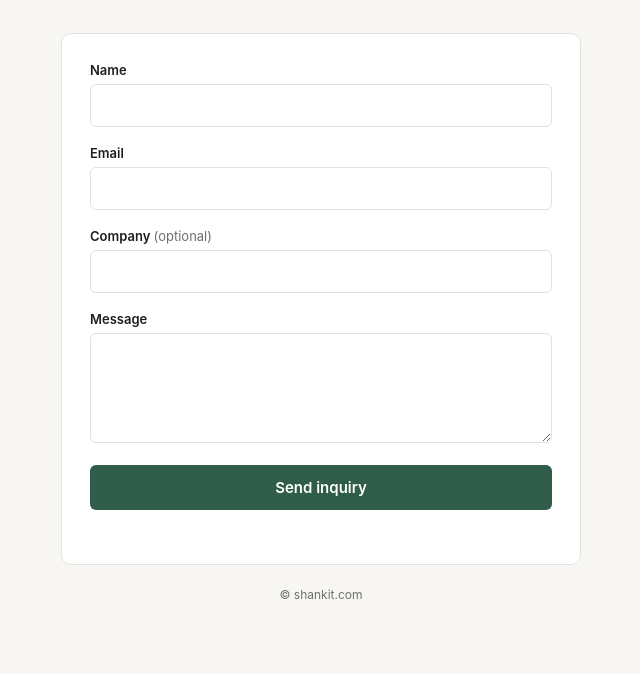
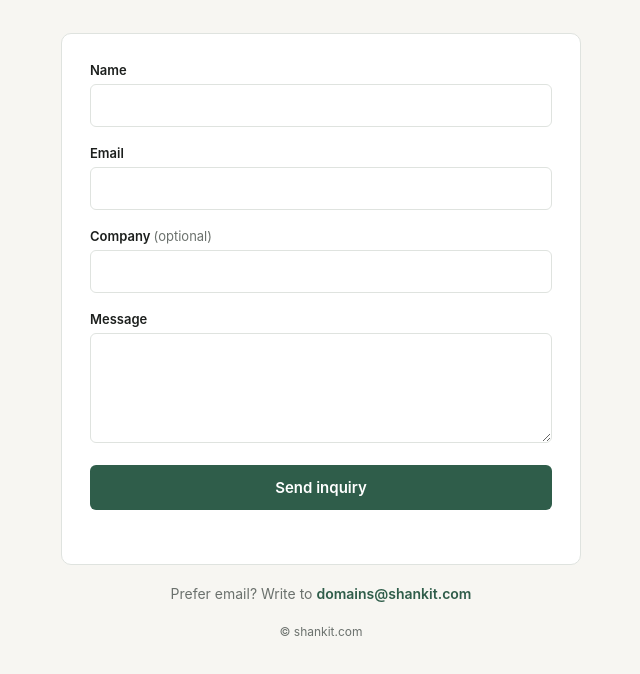
Before and after one commit to kpdiscount/shankit, a plain HTML site: page index.html in a window 1280 px wide. Shown: the part 244-918 px from the top of the page, without its empty margins (319-959 px from the left). Before the commit the page ends 894 px from the top, so only its background shows below. Drawn offline with Linux system fonts and the light colour scheme.

Commit message:
Add files via upload

```diff
--- a/index.html
+++ b/index.html
@@ -96,6 +96,15 @@
   .hidden { position: absolute; left: -9999px; }
   #status { margin: 12px 0 0; font-size: 14px; color: #a33; min-height: 1em; }
   button:disabled { opacity: 0.6; cursor: default; }
+  .alt {
+    margin: 20px 0 0;
+    font-family: -apple-system, BlinkMacSystemFont, "Segoe UI", Helvetica, Arial, sans-serif;
+    font-size: 14px;
+    color: var(--muted);
+    text-align: center;
+  }
+  .alt a { color: var(--accent); font-weight: 600; text-decoration: none; }
+  .alt a:hover { text-decoration: underline; }
   footer {
     margin-top: 22px;
     font-family: -apple-system, BlinkMacSystemFont, "Segoe UI", Helvetica, Arial, sans-serif;
@@ -131,6 +140,8 @@
     <p id="status" role="status" aria-live="polite"></p>
   </form>
 
+  <p class="alt">Prefer email? Write to <a href="mailto:domains@shankit.com?subject=shankit.com%20inquiry" id="email-link">domains@shankit.com</a></p>
+
   <footer>&copy; shankit.com</footer>
 </main>
 
@@ -160,6 +171,11 @@
       });
     });
   })();
+
+  // Records a GA4 event when someone clicks the email address
+  document.getElementById('email-link').addEventListener('click', function () {
+    try { gtag('event', 'email_click', { link_text: 'domains@shankit.com' }); } catch (e) {}
+  });
 </script>
 </body>
 </html>
```
